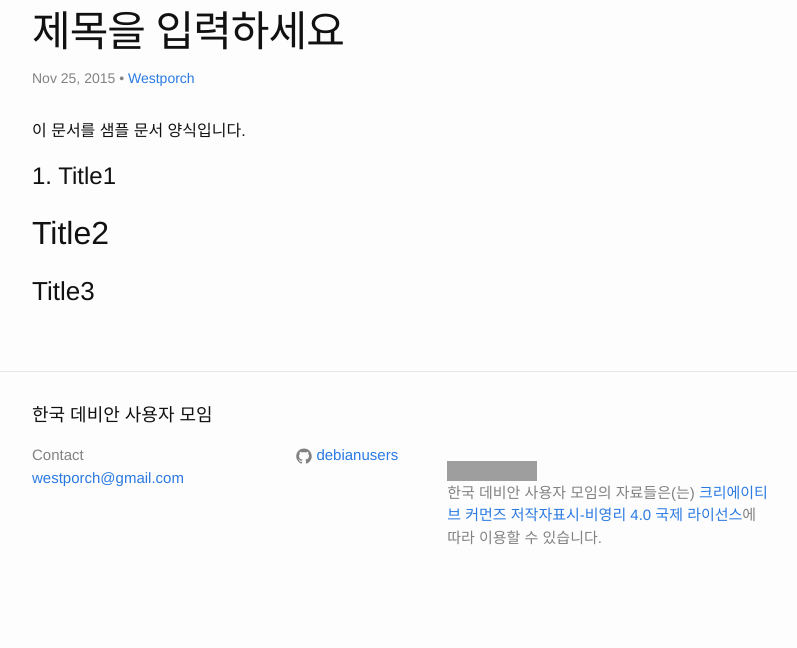
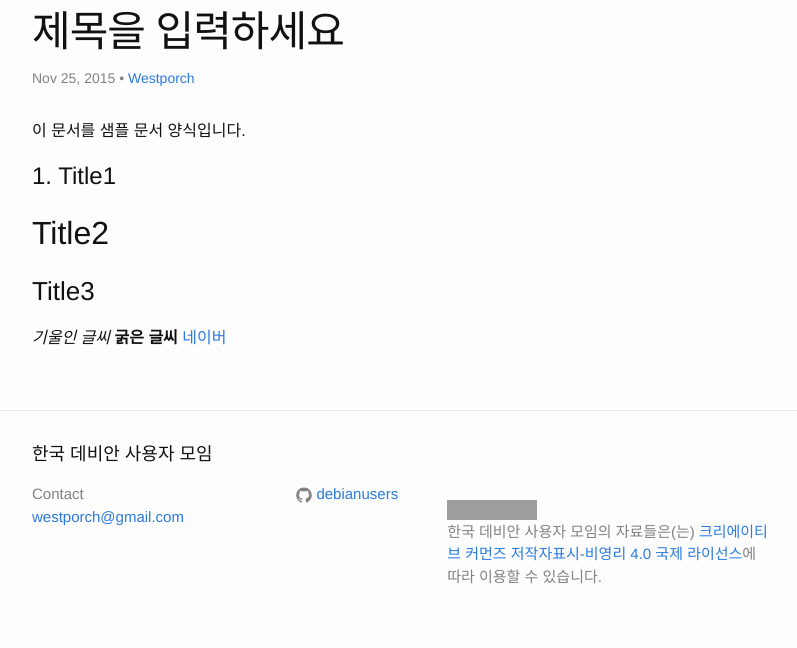
Before and after one commit to debianusers/debianusers.github.io, a Jekyll site: the page built from _posts/2015-11-25-Document-form.markdown, in a window 1280 px wide. Shown: the part 381-1029 px from the top of the page, without its empty margins (238-1035 px from the left). Built offline with Jekyll 4.4.1, drawn with Linux system fonts in a browser that asks for light colours; comment, search, counter and statistics services are not loaded; before the commit the page ends 990 px from its top, so only the background shows below that; grey boxes are pictures that could not be loaded.

Commit message:
Markdown 문법 사용법을 추가함

```diff
--- a/_posts/2015-11-25-Document-form.markdown
+++ b/_posts/2015-11-25-Document-form.markdown
@@ -9,31 +9,45 @@ author: <a href="mailto:westporch@gmail.com">Westporch</a>
 # 1. Title1
 
 
-{% highlight ruby %}
+{% highlight sh %}
 
 {% endhighlight %}
 
 
-{% highlight ruby %}
+{% highlight sh %}
+
+{% endhighlight %}
+
+
+{% highlight sh %}
+
+{% endhighlight %}
+
+
+{% highlight sh %}
 
 {% endhighlight %}
 
 ## Title2
-{% highlight ruby %}
+{% highlight sh %}
 
 {% endhighlight %}
 
 
-{% highlight ruby %}
+{% highlight sh %}
 
 {% endhighlight %}
 
 ### Title3
-{% highlight ruby %}
+{% highlight sh %}
 
 {% endhighlight %}
 
 
-{% highlight ruby %}
+{% highlight sh %}
 
 {% endhighlight %}
+
+*기울인 글씨*
+**굵은 글씨**
+[네이버](http://naver.com)
```
